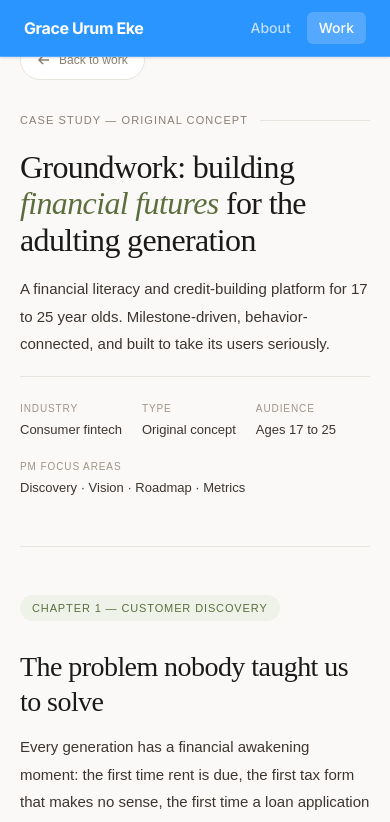
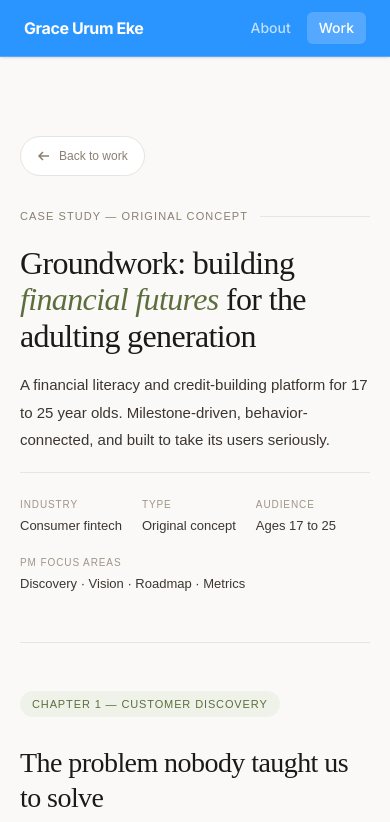
Before and after one commit to grace2002eke-gif/personal-site, a Next.js app: page /work/groundwork in a window 390 px wide. Shown: the top 822 px of the page. Built offline with nearby package versions, Linux system fonts and the light colour scheme.

Commit message:
fix mobile padding removing top offset on groundwork page

```diff
--- a/app/globals.css
+++ b/app/globals.css
@@ -139,7 +139,7 @@
 .gw-callout strong { font-weight: 500; }
 .gw-next-pill { display: inline-flex; align-items: center; gap: 8px; font-size: 12px; font-weight: 500; color: #8a7f72; background: #fff; border: 1px solid #e8e4de; border-radius: 100px; padding: 8px 16px; margin-top: 2rem; text-decoration: none; }
 @media (max-width: 600px) {
-  .gw-container { padding: 0 1.25rem; }
+  .gw-container { padding: 6rem 1.25rem 0; }
   .gw-segment { grid-template-columns: 36px 1fr; }
   .gw-meta-row { gap: 1.25rem; }
 }
```
